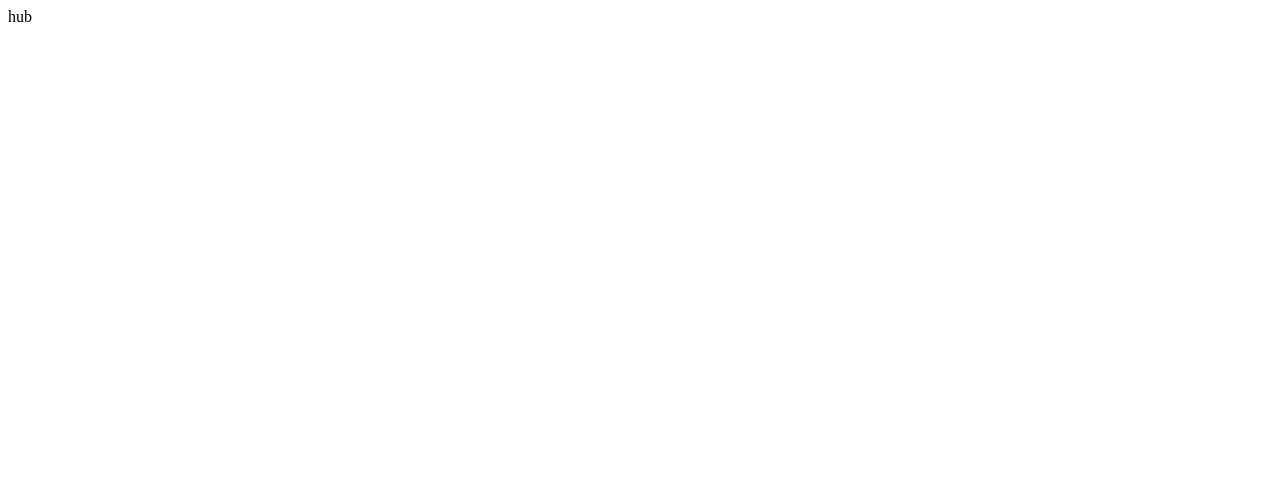
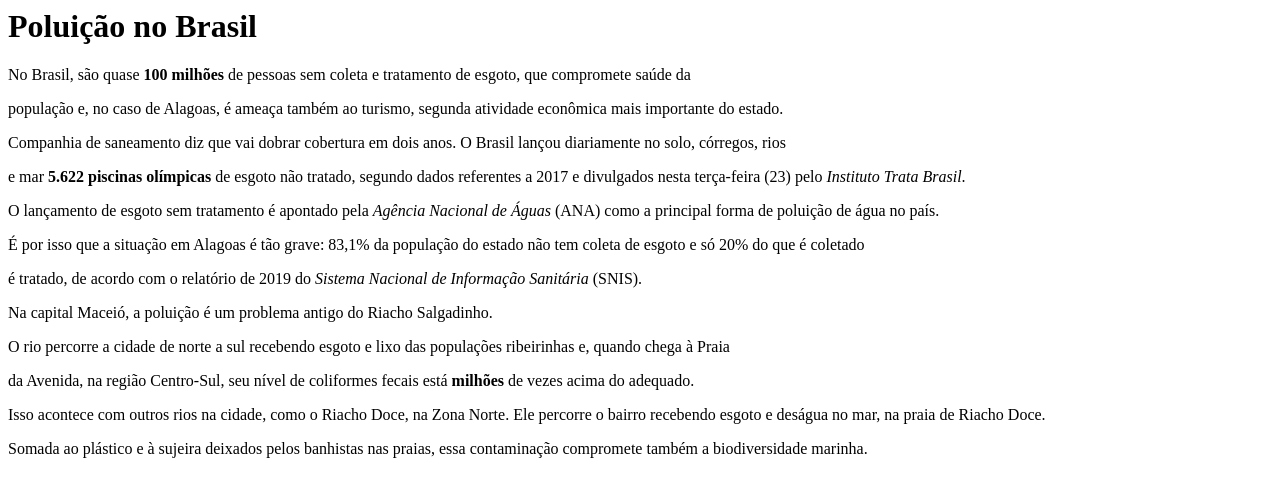
Before and after one commit to sorrayla/avalia-o-06-09-22, a plain HTML site: page index.html in a window 1280 px wide. Drawn offline with Linux system fonts and the light colour scheme.

Commit message:
prova 06-09

```diff
--- a/index.html
+++ b/index.html
@@ -1 +1,7 @@
-hub
+<h1>Poluição no Brasil</h1>
+
+<p>No Brasil, são quase <strong>100 milhões</strong> de pessoas sem coleta e tratamento de esgoto, que compromete saúde da </p><p>população e, no caso de Alagoas, é ameaça também ao turismo, segunda atividade econômica mais importante do estado.</p> <p>Companhia de saneamento diz que vai dobrar cobertura em dois anos.
+O Brasil lançou diariamente no solo, córregos, rios</p> <p>e mar <strong>5.622 piscinas olímpicas</strong> de esgoto não tratado, segundo dados referentes a 2017 e divulgados nesta terça-feira (23) pelo <em>Instituto Trata Brasil</em>.</p> <p>O lançamento de esgoto sem tratamento é apontado pela <em>Agência Nacional de Águas</em> (ANA) como a principal forma de poluição de água no país.</p>
+<p>É por isso que a situação em Alagoas é tão grave: 83,1% da população do estado não tem coleta de esgoto e só 20% do que é coletado </p><p>é tratado, de acordo com o relatório de 2019 do <em>Sistema Nacional de Informação Sanitária</em> (SNIS).</p>
+<p>Na capital Maceió, a poluição é um problema antigo do Riacho Salgadinho. </p><p>O rio percorre a cidade de norte a sul recebendo esgoto e lixo das populações ribeirinhas e, quando chega à Praia</p><p> da Avenida, na região Centro-Sul, seu nível de coliformes fecais está <strong>milhões</strong> de vezes acima do adequado.</p>
+<p>Isso acontece com outros rios na cidade, como o Riacho Doce, na Zona Norte. Ele percorre o bairro recebendo esgoto e deságua no mar, na praia de Riacho Doce.</p><p> Somada ao plástico e à sujeira deixados pelos banhistas nas praias, essa contaminação compromete também a biodiversidade marinha.</p>
```
Also changed, not shown: 1 other file.
